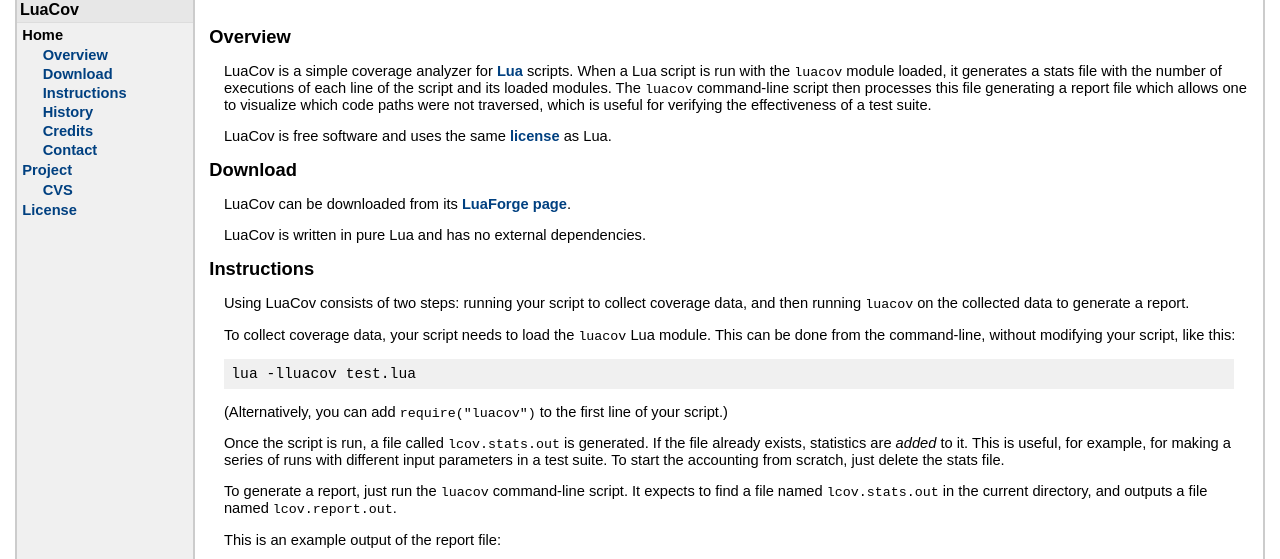
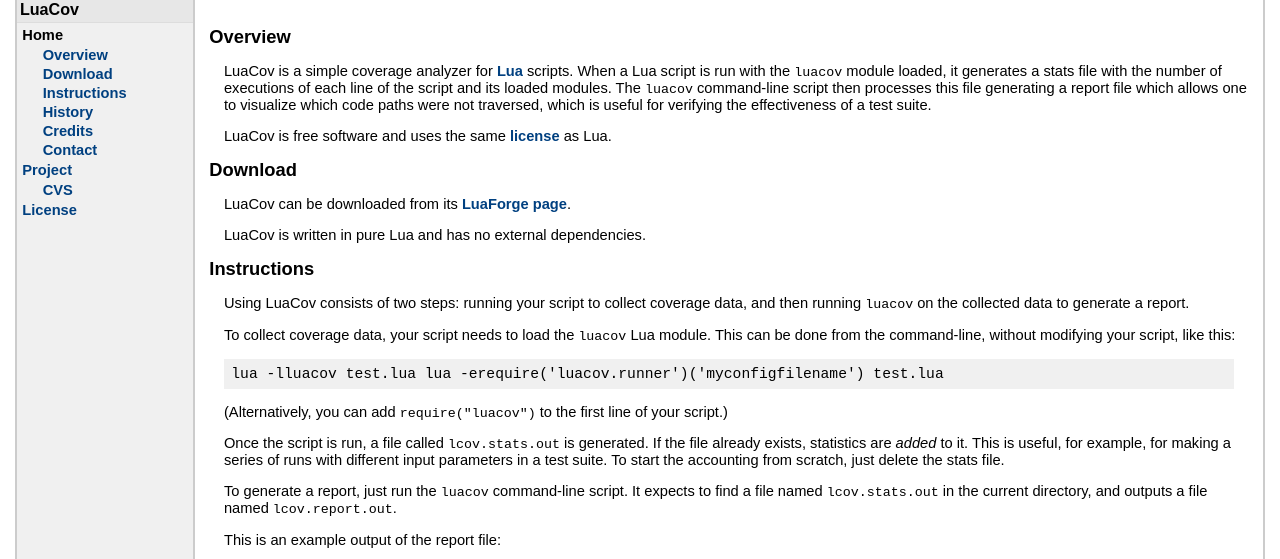
Before and after one commit to lunarmodules/luacov, a plain HTML site: page doc/index.html in a window 1280 px wide. Shown: the part 196-755 px from the top of the page. Drawn offline with Linux system fonts and the light colour scheme.

```diff
--- a/doc/index.html
+++ b/doc/index.html
@@ -105,6 +105,8 @@ your script, like this:
 
 <div class="Example">
 lua -lluacov test.lua
+
+lua -erequire('luacov.runner')('myconfigfilename') test.lua
 </div>
 
 <p>
```
Also changed, not shown: 8 other files.
